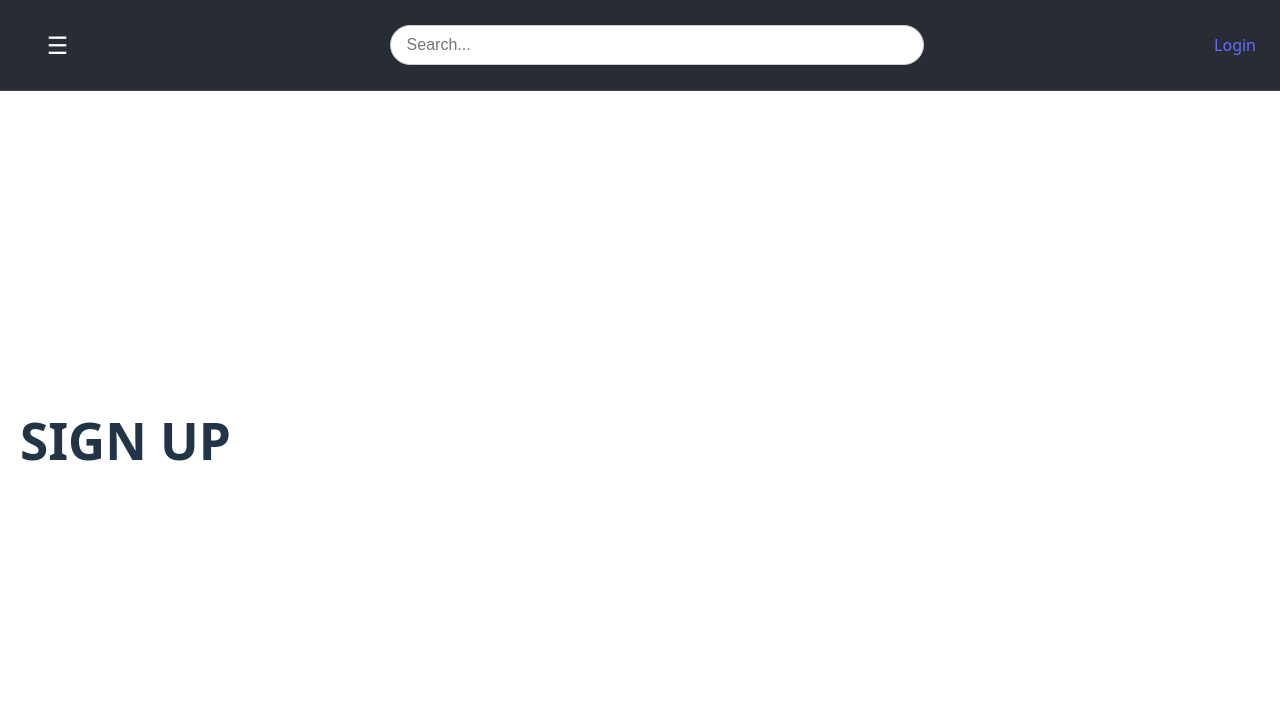
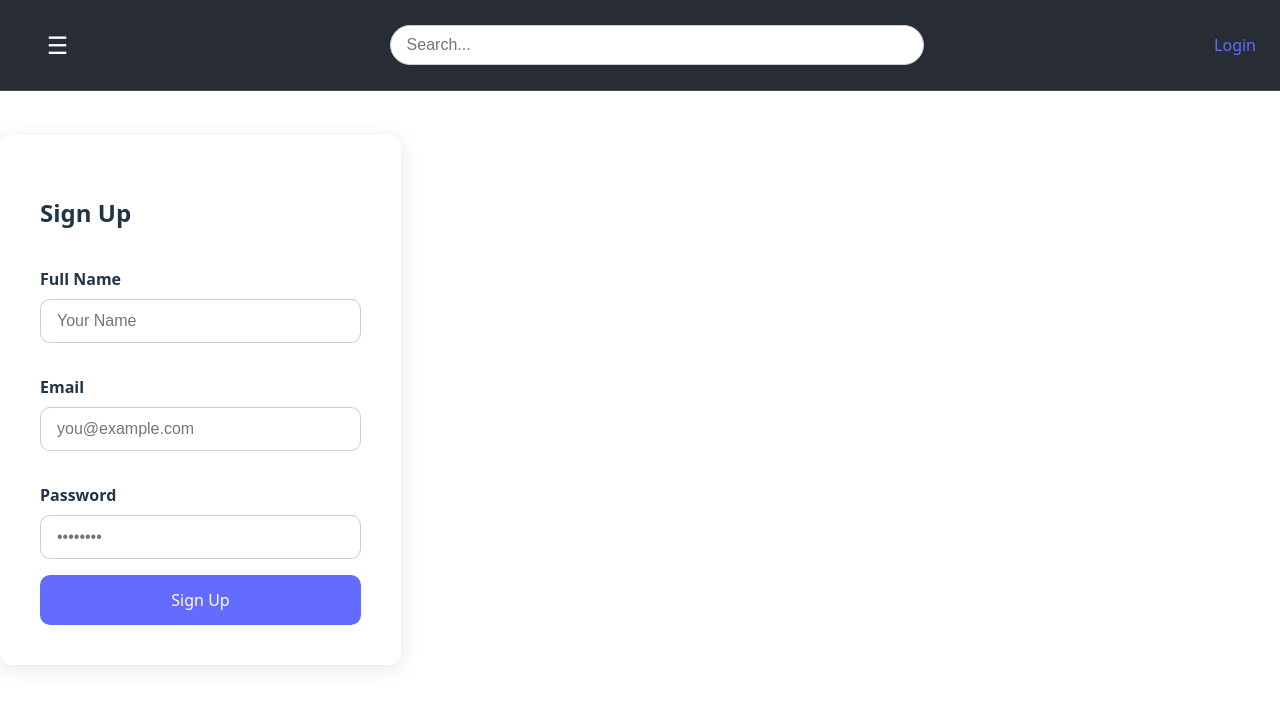
Before and after one commit to Sanda223/AACoders-CN_WinterHack, a React (Vite) app in the folder frontend/: page /SignUp in a window 1280 px wide. Shown: the top 708 px of the page. Built offline with nearby package versions, Linux system fonts and the light colour scheme.

Commit message:
Added rudimentary form to SignUp for testing

```diff
--- a/frontend/src/pages/SignUp.jsx
+++ b/frontend/src/pages/SignUp.jsx
@@ -1,20 +1,70 @@
 import { useState } from 'react'
-import '../stylesheets/App.css'
+import '../stylesheets/Signup.css'
 import Navbar from '../components/Navbar'
 
-function App() {
-  const [count, setCount] = useState(0)
+export default function Signup() {
+  const [name, setName] = useState('')
+  const [email, setEmail] = useState('')
+  const [password, setPassword] = useState('')
+  const [error, setError] = useState('')
+
+  const handleSubmit = (e) => {
+    e.preventDefault()
+
+    if (!name || !email || !password) {
+      setError('All fields are required.')
+      return
+    }
+
+    setError('')
+    // TODO: Send data to backend
+    alert(`Signed up as:\nName: ${name}\nEmail: ${email}`)
+  }
 
   return (
     <div className="app">
       <Navbar />
 
-      {/* Landing Content */}
       <main className="main-content">
-        <h1>SIGN UP</h1>
+        <div className="signup-container">
+          <h2>Sign Up</h2>
+          <form className="signup-form" onSubmit={handleSubmit}>
+            <label htmlFor="name">Full Name</label>
+            <input
+              id="name"
+              type="text"
+              value={name}
+              onChange={(e) => setName(e.target.value)}
+              placeholder="Your Name"
+              required
+            />
+
+            <label htmlFor="email">Email</label>
+            <input
+              id="email"
+              type="email"
+              value={email}
+              onChange={(e) => setEmail(e.target.value)}
+              placeholder="you@example.com"
+              required
+            />
+
+            <label htmlFor="password">Password</label>
+            <input
+              id="password"
+              type="password"
+              value={password}
+              onChange={(e) => setPassword(e.target.value)}
+              placeholder="••••••••"
+              required
+            />
+
+            {error && <p className="error">{error}</p>}
+
+            <button type="submit">Sign Up</button>
+          </form>
+        </div>
       </main>
     </div>
   )
 }
-
-export default App
--- /dev/null
+++ b/frontend/src/stylesheets/SignUp.css
@@ -0,0 +1,53 @@
+.signup-container {
+  width: 100%;
+  max-width: 500px;
+  padding: 40px;
+  background-color: white;
+  border-radius: 12px;
+  box-shadow: 0 4px 20px rgba(0, 0, 0, 0.1);
+}
+
+.signup-form {
+  display: flex;
+  flex-direction: column;
+}
+
+.signup-form label {
+  font-weight: 600;
+  margin-top: 16px;
+  margin-bottom: 8px;
+}
+
+.signup-form input {
+  padding: 12px 16px;
+  font-size: 16px;
+  border: 1.5px solid #ccc;
+  border-radius: 10px;
+  margin-bottom: 16px;
+}
+
+.signup-form input:focus {
+  outline: none;
+  border-color: #646cff;
+}
+
+.signup-form .error {
+  color: red;
+  font-weight: 500;
+  margin-bottom: 16px;
+}
+
+.signup-form button {
+  padding: 14px;
+  font-size: 16px;
+  border-radius: 10px;
+  border: none;
+  background-color: #646cff;
+  color: white;
+  cursor: pointer;
+  transition: background-color 0.2s ease;
+}
+
+.signup-form button:hover {
+  background-color: #4d54e1;
+}
```
